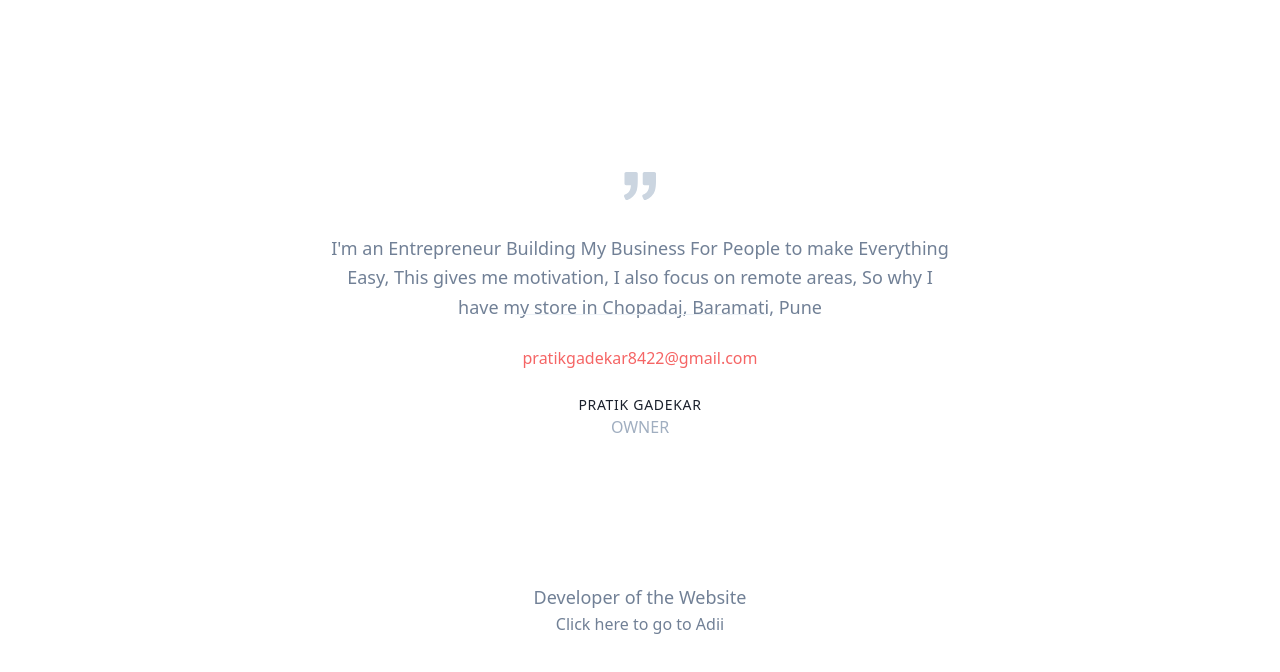
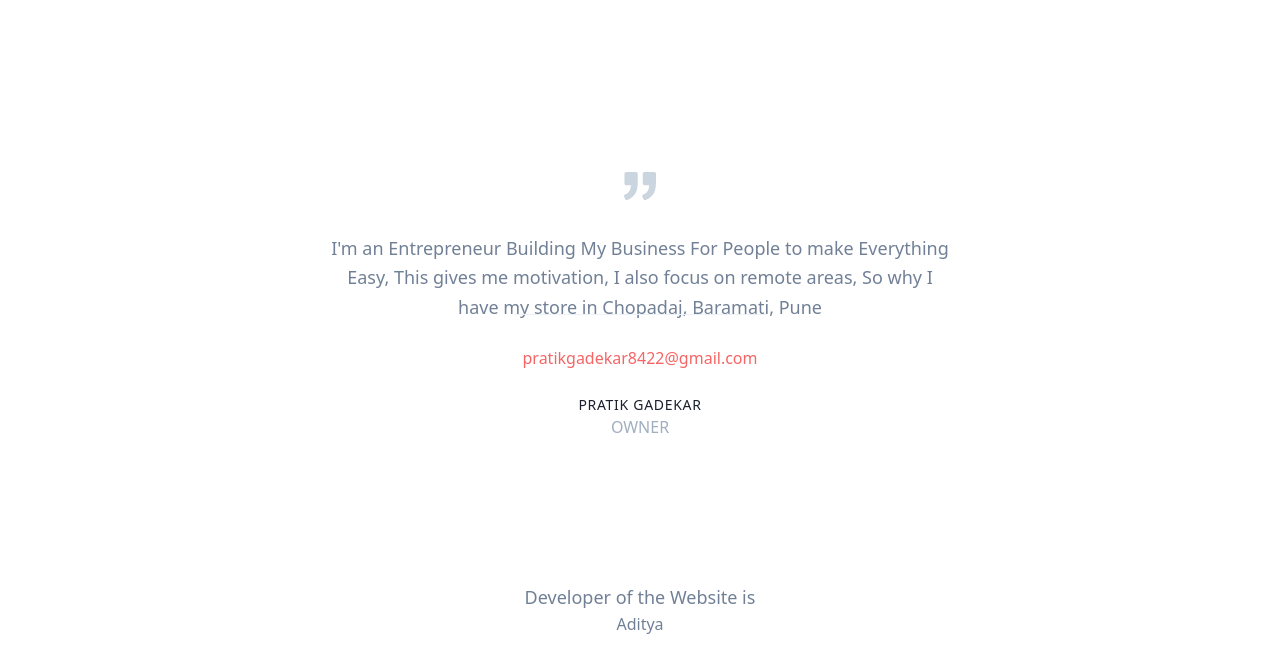
Before and after one commit to PGEnterprises0/PGEnterprise, a plain HTML site: page index.html in a window 1280 px wide. Shown: the part 758-1430 px from the top of the page. Drawn offline with nearby package versions, Linux system fonts and the light colour scheme.

Commit message:
Update index.html

```diff
--- a/index.html
+++ b/index.html
@@ -64,7 +64,7 @@
             <br>
             <br>
             <br>
-            <p class="leading-relaxed text-lg">Developer of the Website</p> <a href="https://instagram.com/adii.dg?igshid=YmMyMTA2M2Y=">Click here to go to Adii</a>
+            <p class="leading-relaxed text-lg">Developer of the Website is</p> <a href="https://instagram.com/adii.dg?igshid=YmMyMTA2M2Y=">Aditya</a>
           </div>
         </div>
       </section>
```
